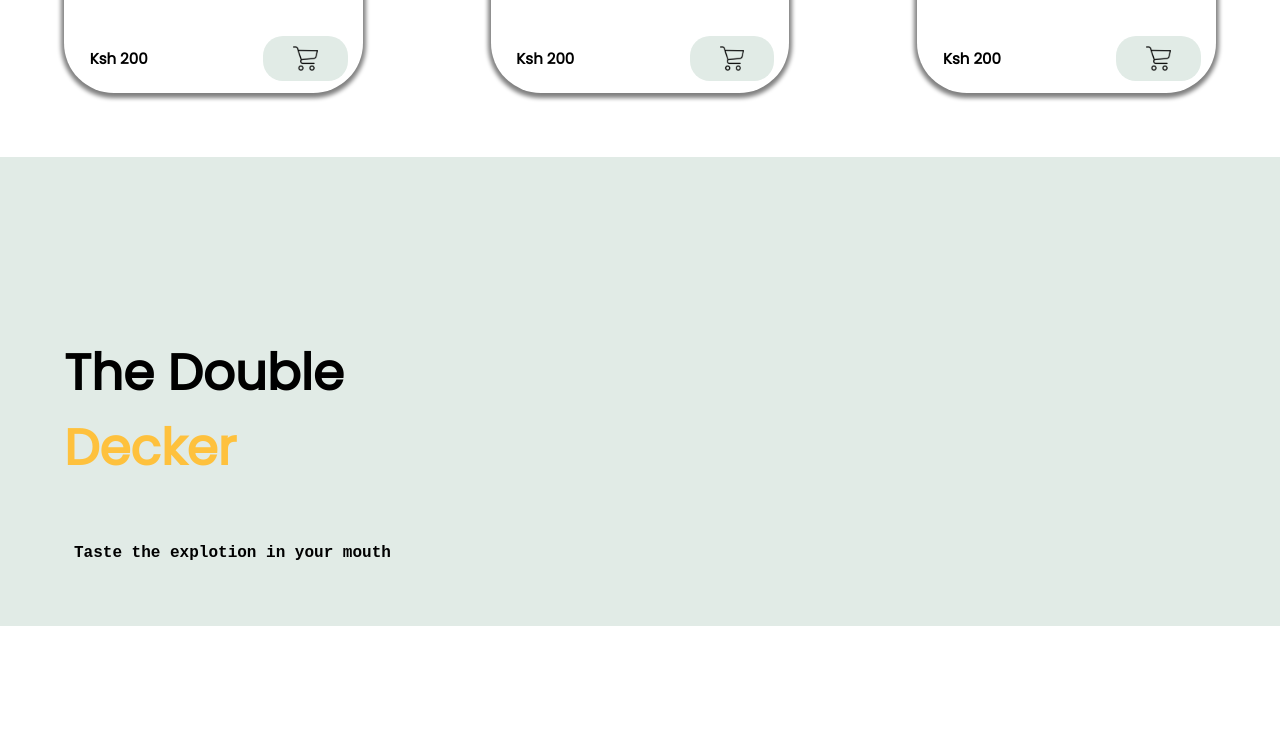
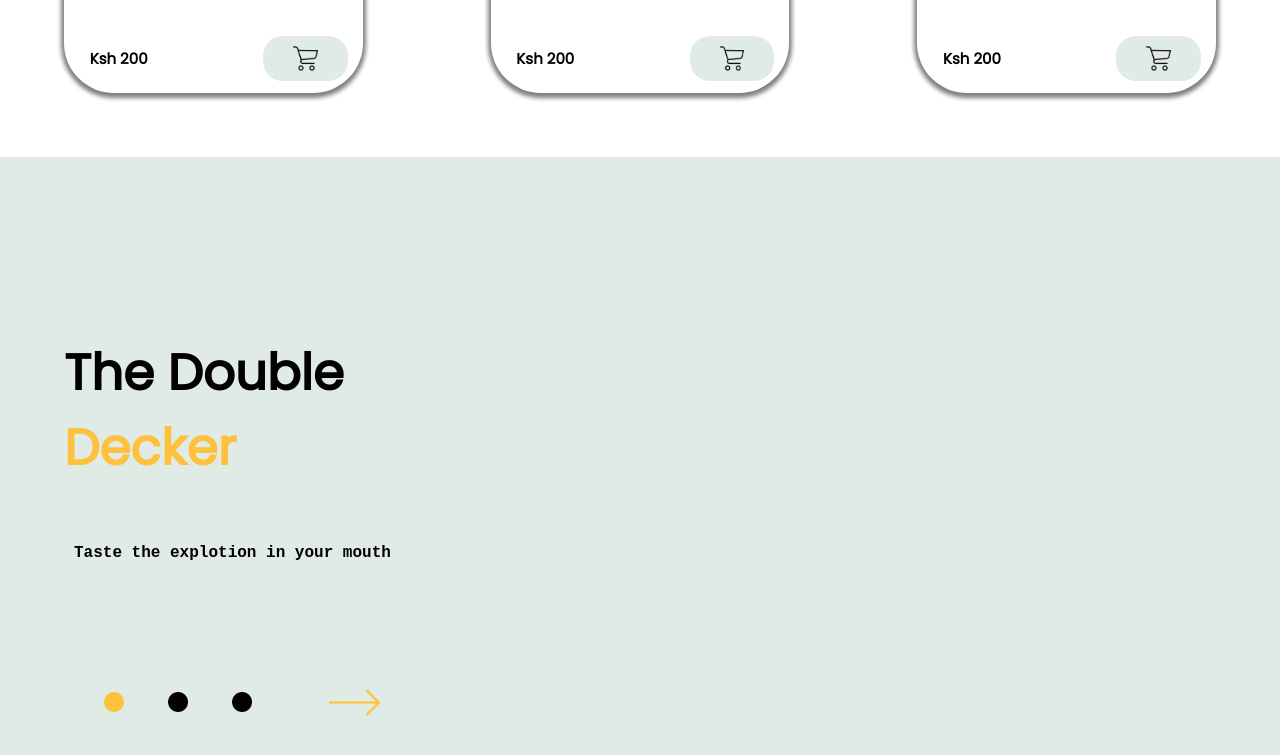
Before and after one commit to GeoffreyGichaga/Burger-Palace, a plain HTML site: page index.html in a window 1280 px wide. Shown: the part 2372-3127 px from the top of the page. Before the commit the page ends 2998 px from the top, so only its background shows below. Drawn offline with Linux system fonts and the light colour scheme.

Commit message:
section4 updated on side text & navigation pointers

```diff
--- a/index.html
+++ b/index.html
@@ -210,7 +210,46 @@
                 <p class="par1">The Double<br><span>Decker</span></p>
                 <p class="par2">Taste the explotion in your mouth</p>
 
+
+                <div class="dots">
+                    <div class="dot1">
+                        <div class="dot1a">
+                            <img  src="./image/black-circle1.png" alt="slide">
+                            <img  src="./image/black-circle2.png" alt="slide">
+                            <img  src="./image/black-circle2.png" alt="slide">
+
+                        </div>
+
+                        <div class="arrow">
+                            <img src="./image/right-arrow.png" alt="Click to order">
+
+                        </div>
+
+                    </div>
+
+
+
+                </div>
+
+
+
+
             </div>
+
+            <div class="burg-images">
+                <!--double-check1.png & double check2.png-->
+                <div class="dc1">
+
+                </div>
+
+                <div class="dc2">
+
+                </div>
+
+
+            </div>
+
+
 
 
         </div>
--- a/style.css
+++ b/style.css
@@ -374,6 +374,37 @@
 }
 
 
+.section4 .dots{
+    display: flex;
+    margin-top: 10%;
+    margin-left: 0%;
+
+}
+.section4 .dots .dot1{
+    display: flex;
+
+}
+
+.section4 .dot1a img{
+width: 20px;
+margin-left: 40px;
+padding-top: 15px;
+
+}
+
+.section4 .dot1 .arrow img{
+    width: 10%;
+    margin-left: 15%;
+
+
+}
+
+
+
+
+
+
+
 
 
 
```
Also changed, not shown: image/black-circle (1).png (deleted), image/black-circle1.png (renamed from image/black-circle.png), image/black-circle2.png (added).
